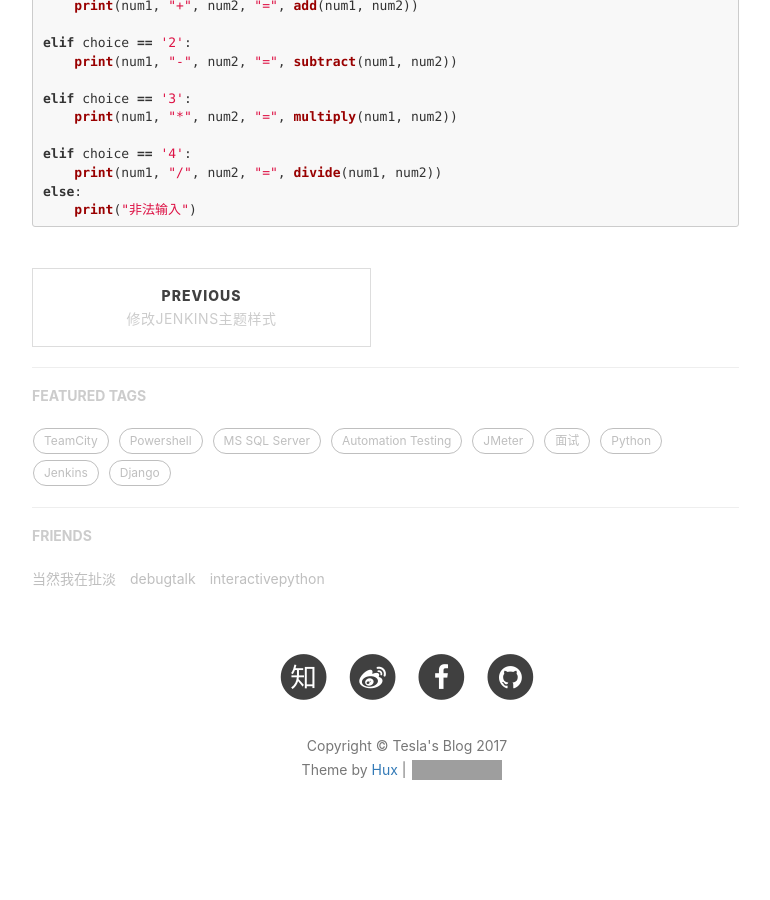
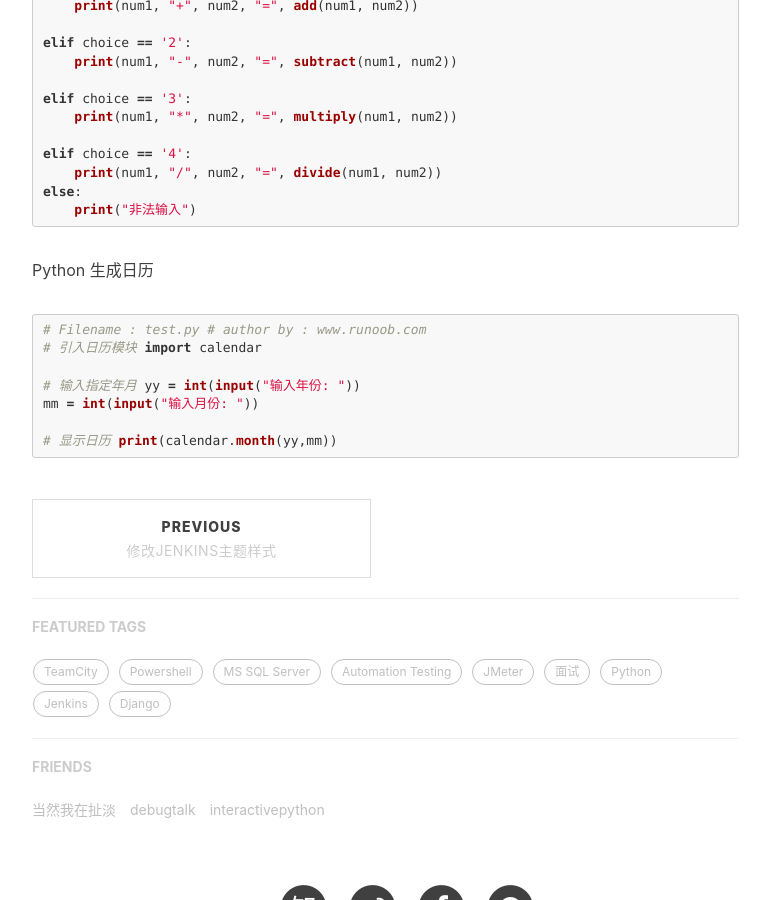
Before and after one commit to ccflyme/ccflyme.github.io, a Jekyll site: the page built from _posts/2017-09-14-python3_instance.markdown, in a window 1280 px wide and 900 px high, scrolled down 8657 px. Shown: the whole window, without its empty margins (233-1003 px from the left). Built offline with Jekyll 4.4.1, drawn with Linux system fonts in a browser that asks for light colours; nearby versions of some CDN libraries; comment, search, counter and statistics services are not loaded; before the commit the page ends 9531 px from its top, so only the background shows below that; grey boxes are pictures that could not be loaded.

Commit message:
Update 2017-09-14-python3_instance.markdown

````diff
--- a/_posts/2017-09-14-python3_instance.markdown
+++ b/_posts/2017-09-14-python3_instance.markdown
@@ -543,3 +543,18 @@ elif choice == '4':
 else:
     print("非法输入")
 ```
+Python 生成日历
+```python
+# Filename : test.py
+# author by : www.runoob.com
+
+# 引入日历模块
+import calendar
+
+# 输入指定年月
+yy = int(input("输入年份: "))
+mm = int(input("输入月份: "))
+
+# 显示日历
+print(calendar.month(yy,mm))
+```
````
